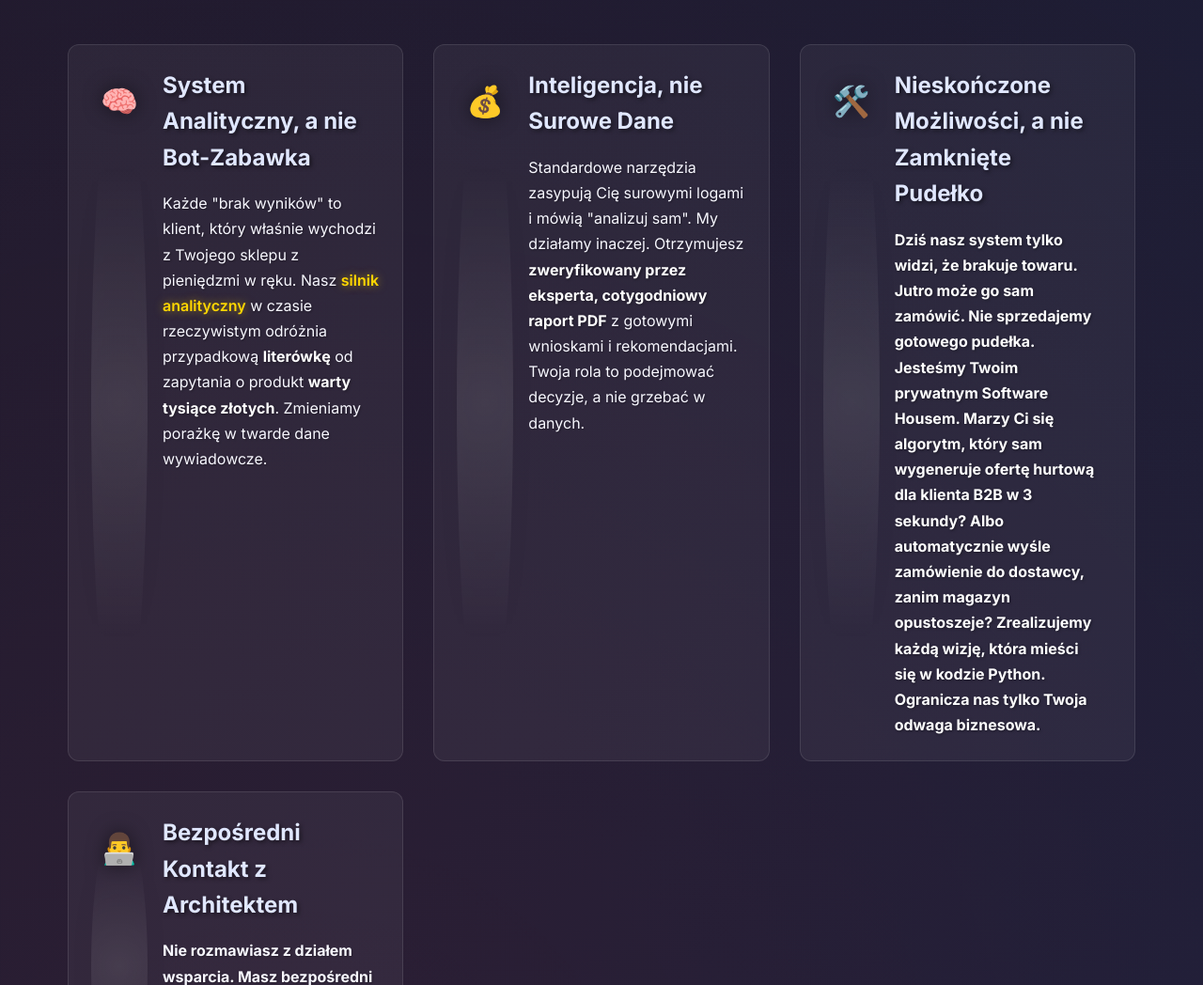
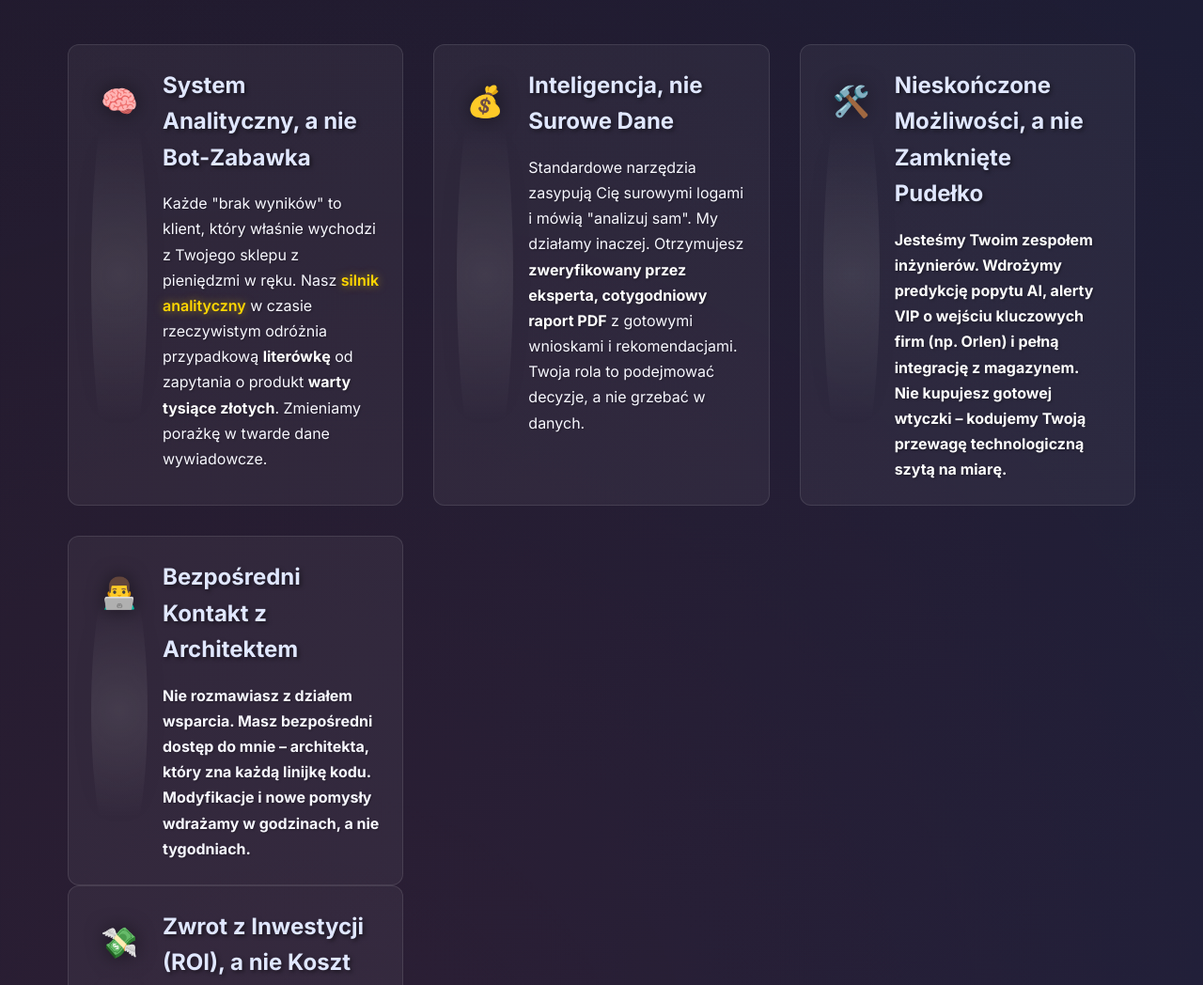
Before and after one commit to lukiikebukuro/forteca_finalna, a Flask app: page /demo in a window 1280 px wide. Shown: the part 1015-2063 px from the top of the page at 94% size. Run offline with Flask 3, Linux system fonts and the light colour scheme; some libraries are stand-ins or nearby versions.

Commit message:
poprawki r and D

```diff
--- a/templates/demo_page.html
+++ b/templates/demo_page.html
@@ -525,7 +525,7 @@
         <div class="advantage-icon">🛠️</div>
         <div class="advantage-content">
             <h4>Nieskończone Możliwości, a nie Zamknięte Pudełko</h4>
-            <p><strong>Dziś nasz system tylko widzi, że brakuje towaru. Jutro może go sam zamówić. Nie sprzedajemy gotowego pudełka. Jesteśmy Twoim prywatnym Software Housem. Marzy Ci się algorytm, który sam wygeneruje ofertę hurtową dla klienta B2B w 3 sekundy? Albo automatycznie wyśle zamówienie do dostawcy, zanim magazyn opustoszeje? Zrealizujemy każdą wizję, która mieści się w kodzie Python. Ogranicza nas tylko Twoja odwaga biznesowa.</p>
+            <p><strong>Jesteśmy Twoim zespołem inżynierów. Wdrożymy predykcję popytu AI, alerty VIP o wejściu kluczowych firm (np. Orlen) i pełną integrację z magazynem. Nie kupujesz gotowej wtyczki – kodujemy Twoją przewagę technologiczną szytą na miarę.</p>
         </div>
     </div>
     <div class="advantage-item">
--- a/templates/demo_page_elektro.html
+++ b/templates/demo_page_elektro.html
@@ -548,7 +548,7 @@
         <div class="advantage-icon">🛠️</div>
         <div class="advantage-content">
             <h4>Nieskończone Możliwości, a nie Zamknięte Pudełko</h4>
-            <p><strong>Większość narzędzi to gotowce. My jesteśmy Twoim zespołem inżynierów. Chcesz predykcję popytu zanim konkurencja się zorientuje? Potrzebujesz SMS-a w sekundę, gdy na stronę wejdzie Orlen lub KGHM? Integrujemy dane z Twoim magazynem w czasie rzeczywistym. Nie kupujesz softu, kupujesz przewagę technologiczną szytą na miarę.</p>
+            <p><strong>Jesteśmy Twoim zespołem inżynierów. Wdrożymy predykcję popytu AI, alerty VIP o wejściu kluczowych firm (np. Orlen) i pełną integrację z magazynem. Nie kupujesz gotowej wtyczki – kodujemy Twoją przewagę technologiczną szytą na miarę.</p>
         </div>
     </div>
     <div class="advantage-item">
```
